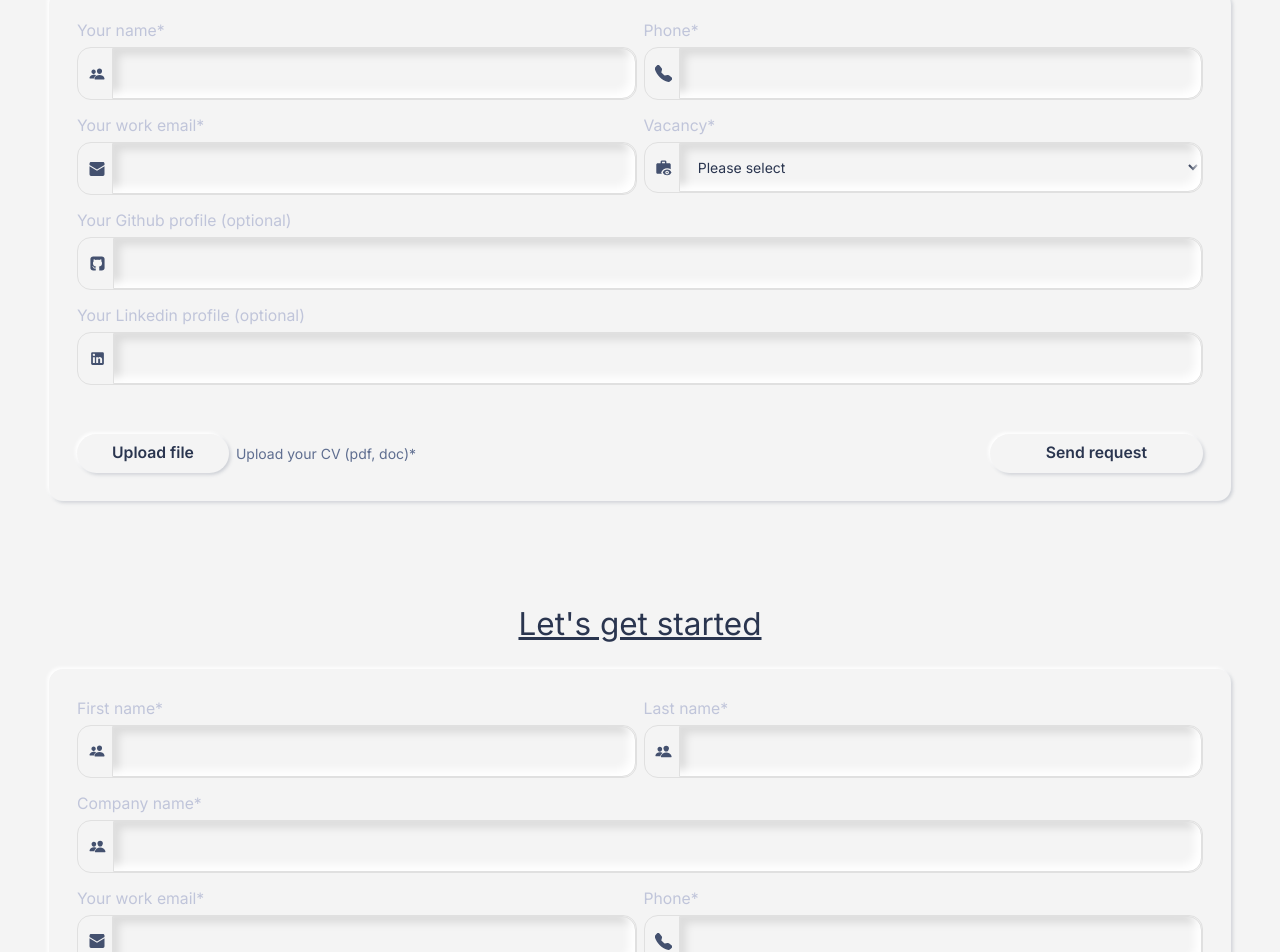
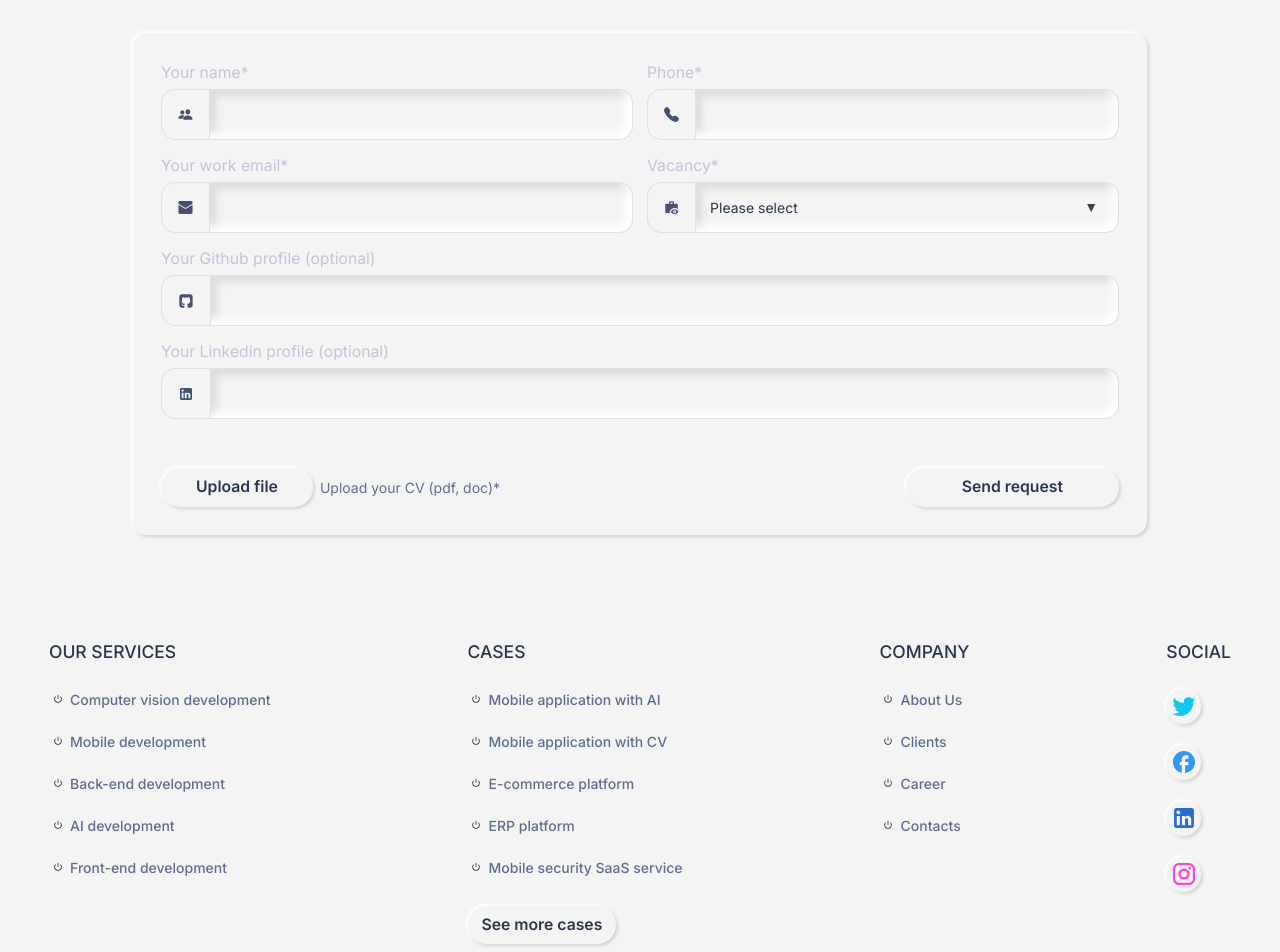
Before and after one commit to qsunn/zhorben, a Next.js app: page /career in a window 1280 px wide. Shown: the part 1605-2557 px from the top of the page. Built offline with nearby package versions, Linux system fonts and the light colour scheme.

Commit message:
update forms

```diff
--- a/app/components/CareerPage/CareerForm.js
+++ b/app/components/CareerPage/CareerForm.js
@@ -19,65 +19,55 @@ const Vacancy = [
 export const CareerForm = () => {
   return (
     <section className={s.container}>
-      <div className="w-full">
-        <h2 className="text-4xl text-center underline mb-8">
-          Let&apos;s get started
+      <div className="w-full xl:px-24">
+        <h2 className="text-4xl text-center underline mb-20">
+          Let us know you better
         </h2>
         <form className="w-full grid grid-flow-row gap-4 box1 p-8">
-          <div className="w-full flex flex-col md:flex-row gap-2">
+          <div className="w-full flex flex-col md:flex-row gap-4">
             <div className="w-full flex flex-col gap-1">
               <label className="text-[#C0C5DA] text-lg">Your name*</label>
-              <div className="flex border-[#E0E0E0] dark:border-[#282B42] border focus-within:border-[#C0C5DA] rounded-2xl pl-1 sm:pl-3 gap-2">
+              <div className="flex">
                 <div
-                  className={`${s.image} h-5 w-5 place-self-center bg-[url("./images/icon_filled_people.svg")]`}
+                  className={`${s.image} h-5 w-5 bg-[url("./images/icon_filled_people.svg")] ${s.inputIcon}`}
                 />
-                <input
-                  type="text"
-                  id="name"
-                  className="w-full peer box2 p-4 border-[#E0E0E0] focus:outline-none dark:border-[#282B42] border-[1px]"
-                />
+                <input type="text" id="name" className={s.input} />
               </div>
             </div>
             <div className="w-full flex flex-col gap-1">
               <label className="text-[#C0C5DA] text-lg">Phone*</label>
-              <div className="flex rounded-2xl pl-1 sm:pl-3 gap-2 border-[#E0E0E0] dark:border-[#282B42] border-[1px] focus-within:border-[#C0C5DA]">
+              <div className="flex">
                 <div
-                  className={`${s.image} h-5 w-5 place-self-center bg-[url("./images/icon_telephone.svg")]`}
+                  className={`${s.image} h-5 w-5 bg-[url("./images/icon_telephone.svg")] ${s.inputIcon}`}
                 />
-                <input
-                  type="tel"
-                  id="phoneNumber"
-                  className="w-full peer box2 p-4 border-[#E0E0E0] focus:outline-none dark:border-[#282B42] border-[1px]"
-                />
+                <input type="tel" id="phoneNumber" className={s.input} />
               </div>
             </div>
           </div>
-          <div className="w-full flex flex-col md:flex-row gap-2">
+          <div className="w-full flex flex-col md:flex-row gap-4">
             <div className="w-full flex flex-col gap-1">
               <label className="text-[#C0C5DA] text-lg">Your work email*</label>
-              <div className="flex rounded-2xl pl-1 sm:pl-3 gap-2 border-[#E0E0E0] dark:border-[#282B42] border-[1px] focus-within:border-[#C0C5DA]">
+              <div className="flex">
                 <div
-                  className={`${s.image} h-5 w-5 place-self-center bg-[url("./images/icon_envelope.svg")]`}
+                  className={`${s.image} h-5 w-5 bg-[url("./images/icon_envelope.svg")] ${s.inputIcon}`}
                 />
-                <input
-                  type="email"
-                  className="w-full peer box2 p-4 border-[#E0E0E0] focus:outline-none dark:border-[#282B42] border-[1px]"
-                />
+                <input type="email" className={s.input} />
               </div>
             </div>
             <div className="w-full flex flex-col gap-1">
               <label className="text-[#C0C5DA] text-lg">Vacancy*</label>
-              <div className="flex rounded-2xl pl-1 sm:pl-3 gap-2 border-[#E0E0E0] dark:border-[#282B42] border-[1px] focus-within:border-[#C0C5DA]">
+              <div className="flex select-wrapper">
                 <div
-                  className={`${s.image} h-5 w-5 place-self-center bg-[url("./images/icon_briefcase_eye.svg")]`}
+                  className={`${s.image} h-5 w-5 bg-[url("./images/icon_briefcase_eye.svg")] ${s.inputIcon}`}
                 />
-                <select
-                  id=""
-                  className="w-full h-full peer box2 p-4 border-[#E0E0E0] focus:outline-none dark:border-[#282B42] border-[1px]"
-                >
-                  <option selected>Please select</option>
+                <select className={`${s.input} appearance-none`}>
+                  <option>Please select</option>
                   {Vacancy.map((item, i) => {
-                    return <option value={i}>{item.position}</option>;
+                    return (
+                      <option key={item.position} value={i}>
+                        {item.position}
+                      </option>
+                    );
                   })}
                 </select>
               </div>
@@ -87,28 +77,22 @@ export const CareerForm = () => {
             <label className="text-[#C0C5DA] text-lg">
               Your Github profile (optional)
             </label>
-            <div className="flex rounded-2xl pl-1 sm:pl-3 gap-2 border-[#E0E0E0] dark:border-[#282B42] border-[1px] focus-within:border-[#C0C5DA]">
+            <div className="flex">
               <div
-                className={`${s.image} h-5 w-5 place-self-center bg-[url("./images/logo_github.svg")]`}
+                className={`${s.image} h-5 w-5 bg-[url("./images/logo_github.svg")] ${s.inputIcon}`}
               />
-              <input
-                type="url"
-                className="w-full peer box2 p-4 border-[#E0E0E0] focus:outline-none dark:border-[#282B42] border-[1px]"
-              />
+              <input type="url" className={s.input} />
             </div>
           </div>
           <div className="w-full flex flex-col gap-1">
             <label className="text-[#C0C5DA] text-lg">
               Your Linkedin profile (optional)
             </label>
-            <div className="flex rounded-2xl pl-1 sm:pl-3 gap-2 border-[#E0E0E0] dark:border-[#282B42] border-[1px] focus-within:border-[#C0C5DA]">
+            <div className="flex">
               <div
-                className={`${s.image} h-5 w-5 place-self-center bg-[url("./images/logo_linkedin.svg")]`}
+                className={`${s.image} h-5 w-5 bg-[url("./images/logo_linkedin.svg")] ${s.inputIcon}`}
               />
-              <input
-                type="url"
-                className="w-full peer box2 p-4 border-[#E0E0E0] focus:outline-none dark:border-[#282B42] border-[1px]"
-              />
+              <input type="url" className={s.input} />
             </div>
           </div>
           <div className="w-full flex md:flex-row flex-col justify-between items-center mt-10 gap-8 sm:gap-5">
--- a/app/components/Footer.js
+++ b/app/components/Footer.js
@@ -1,3 +1,6 @@
+"use client";
+
+import { usePathname } from "next/navigation";
 import Link from "next/link";
 import { s } from "../styles";
 import { Button } from "./Button";
@@ -44,16 +47,31 @@ export const Footer = () => {
       ],
     },
   ];
+
+  const pathname = usePathname();
+  const showForm = pathname.includes("contacts") || pathname.includes("career");
+  const showFooter =
+    pathname.includes("about") ||
+    pathname.includes("career") ||
+    pathname.includes("cases") ||
+    pathname.includes("services") ||
+    pathname.includes("clients") ||
+    pathname === "/";
+
+  if (!showFooter) return;
+
   return (
     <>
+      {!showForm && (
         <section className={s.container}>
-        <div className="w-full">
-          <h2 className="text-4xl text-center underline mb-8">
+          <div className="w-full xl:px-24">
+            <h2 className="text-4xl text-center underline mb-20">
               Let&apos;s get started
             </h2>
             <Form />
           </div>
         </section>
+      )}
       <footer className={`${s.container} py-16`}>
         <div className="w-full">
           <ul
@@ -61,7 +79,7 @@ export const Footer = () => {
           >
             {footerData.map((item) => {
               return (
-                <li key={item.title} className="">
+                <li key={item.title}>
                   <h6 className={`${s.h7titleUpper} mb-7`}>{item.title}</h6>
                   <ul className="flex flex-col gap-6 items-start">
                     {item.links.map((link, i, arr) => {
--- a/app/components/Form.js
+++ b/app/components/Form.js
@@ -6,72 +6,52 @@ export const Form = () => {
   return (
     <div className="w-full">
       <form className="w-full grid grid-flow-row gap-4 box1 p-8">
-        <div className="w-full flex flex-col md:flex-row gap-2">
+        <div className="w-full flex flex-col md:flex-row gap-4">
           <div className="w-full flex flex-col gap-1">
             <label className="text-[#C0C5DA] text-lg">First name*</label>
-            <div className="flex border-[#E0E0E0] dark:border-[#282B42] border  rounded-2xl pl-1 sm:pl-3 gap-2">
+            <div className="flex">
               <div
-                className={`${s.image} h-5 w-5 place-self-center bg-[url("./images/icon_filled_people.svg")]`}
+                className={`${s.image} h-5 w-5 bg-[url("./images/icon_filled_people.svg")] ${s.inputIcon}`}
               />
-              <input
-                type="text"
-                name="firstName"
-                className="w-full peer box2 p-4 border-[#E0E0E0] focus:outline-none dark:border-[#282B42] border-[1px]"
-              />
+              <input type="text" name="firstName" className={s.input} />
             </div>
           </div>
           <div className="w-full flex flex-col gap-1">
             <label className="text-[#C0C5DA] text-lg">Last name*</label>
-            <div className="flex rounded-2xl pl-1 sm:pl-3 gap-2 border-[#E0E0E0] dark:border-[#282B42] border-[1px] ">
+            <div className="flex">
               <div
-                className={`${s.image} h-5 w-5 place-self-center bg-[url("./images/icon_filled_people.svg")]`}
+                className={`${s.image} h-5 w-5 bg-[url("./images/icon_filled_people.svg")] ${s.inputIcon}`}
               />
-              <input
-                type="text"
-                name="lastName"
-                className="w-full peer box2 p-4 border-[#E0E0E0] focus:outline-none dark:border-[#282B42] border-[1px]"
-              />
+              <input type="text" name="lastName" className={s.input} />
             </div>
           </div>
         </div>
         <div className="w-full flex flex-col gap-1">
           <label className="text-[#C0C5DA] text-lg">Company name*</label>
-          <div className="flex rounded-2xl pl-1 sm:pl-3 gap-2 border-[#E0E0E0] dark:border-[#282B42] border-[1px] ">
+          <div className="flex">
             <div
-              className={`${s.image} h-5 w-5 place-self-center bg-[url("./images/icon_filled_people.svg")]`}
+              className={`${s.image} h-5 w-5 bg-[url("./images/icon_filled_people.svg")] ${s.inputIcon}`}
             />
-            <input
-              type="text"
-              name="company"
-              className="w-full peer box2 p-4 border-[#E0E0E0] focus:outline-none dark:border-[#282B42] border-[1px]"
-            />
+            <input type="text" name="company" className={s.input} />
           </div>
         </div>
-        <div className="w-full flex flex-col md:flex-row gap-2">
+        <div className="w-full flex flex-col md:flex-row gap-4">
           <div className="w-full flex flex-col gap-1">
             <label className="text-[#C0C5DA] text-lg">Your work email*</label>
-            <div className="flex rounded-2xl pl-1 sm:pl-3 gap-2 border-[#E0E0E0] dark:border-[#282B42] border-[1px] ">
+            <div className="flex">
               <div
-                className={`${s.image} h-5 w-5 place-self-center bg-[url("./images/icon_envelope.svg")]`}
+                className={`${s.image} h-5 w-5 bg-[url("./images/icon_envelope.svg")] ${s.inputIcon}`}
               />
-              <input
-                type="email"
-                name="email"
-                className="w-full peer box2 p-4 border-[#E0E0E0] focus:outline-none dark:border-[#282B42] border-[1px]"
-              />
+              <input type="email" name="email" className={s.input} />
             </div>
           </div>
           <div className="w-full flex flex-col gap-1">
             <label className="text-[#C0C5DA] text-lg">Phone*</label>
-            <div className="flex rounded-2xl pl-1 sm:pl-3 gap-2 border-[#E0E0E0] dark:border-[#282B42] border-[1px] ">
+            <div className="flex">
               <div
-                className={`${s.image} h-5 w-5 place-self-center bg-[url("./images/icon_telephone.svg")]`}
+                className={`${s.image} h-5 w-5 bg-[url("./images/icon_telephone.svg")] ${s.inputIcon}`}
               />
-              <input
-                type="tel"
-                name="phone"
-                className="w-full peer box2 p-4 border-[#E0E0E0] focus:outline-none dark:border-[#282B42] border-[1px]"
-              />
+              <input type="tel" name="phone" className={s.input} />
             </div>
           </div>
         </div>
@@ -80,7 +60,7 @@ export const Form = () => {
           <textarea
             name="message"
             rows="4"
-            className="w-full box2 p-4 !rounded-l-2xl border-[#E0E0E0] focus:outline-none dark:border-[#282B42] border-[1px] resize-none"
+            className={`${s.input} resize-none !rounded-l-2xl`}
             placeholder="Please, let us know more about you and the project"
           />
         </div>
--- a/app/globals.css
+++ b/app/globals.css
@@ -127,3 +127,16 @@ header {
     to(rgba(0, 0, 0, 0))
   );
 }
+
+.select-wrapper {
+  position: relative;
+}
+
+.select-wrapper::after {
+  content: "▼";
+  color: var(--secondary-dark);
+  font-size: 1rem;
+  top: 1rem;
+  right: 1.5rem;
+  position: absolute;
+}
--- a/app/layout.js
+++ b/app/layout.js
@@ -1,4 +1,4 @@
-"use client"
+"use client";
 import { ThemeProvider } from "next-themes";
 import { Footer } from "./components/Footer";
 import { Header } from "./components/Header";
@@ -16,7 +16,7 @@ export const metadata = {
 
 export default function RootLayout({ children }) {
   return (
-    <html lang="en" className="dark">
+    <html lang="en">
       <body className={inter.className}>
         <ThemeProvider attribute="class">
           <Header />
--- a/app/styles.js
+++ b/app/styles.js
@@ -32,4 +32,8 @@ export const s = {
   serviceBox2: "p-8 lg:min-w-[26.875rem] box1",
   bgImage: "bg-center bg-no-repeat bg-cover",
   image: "bg-center bg-no-repeat bg-contain",
+  input:
+    "w-full box2 p-4 border border-l-0 border-[#E0E0E0] focus:outline-none dark:border-[#282B42]",
+  inputIcon:
+    "border rounded-tl-2xl rounded-bl-2xl border-[#E0E0E0] dark:border-[#282B42] box-content bg-origin-content p-[1.125rem]",
 };
```
Also changed, not shown: app/components/ContactsPage/ContactUs.js (+5 -3 lines), app/not-found.js (+5 -4 lines), tailwind.config.js (+6 -5 lines). Lines whose indentation alone changed are shown as unchanged.
